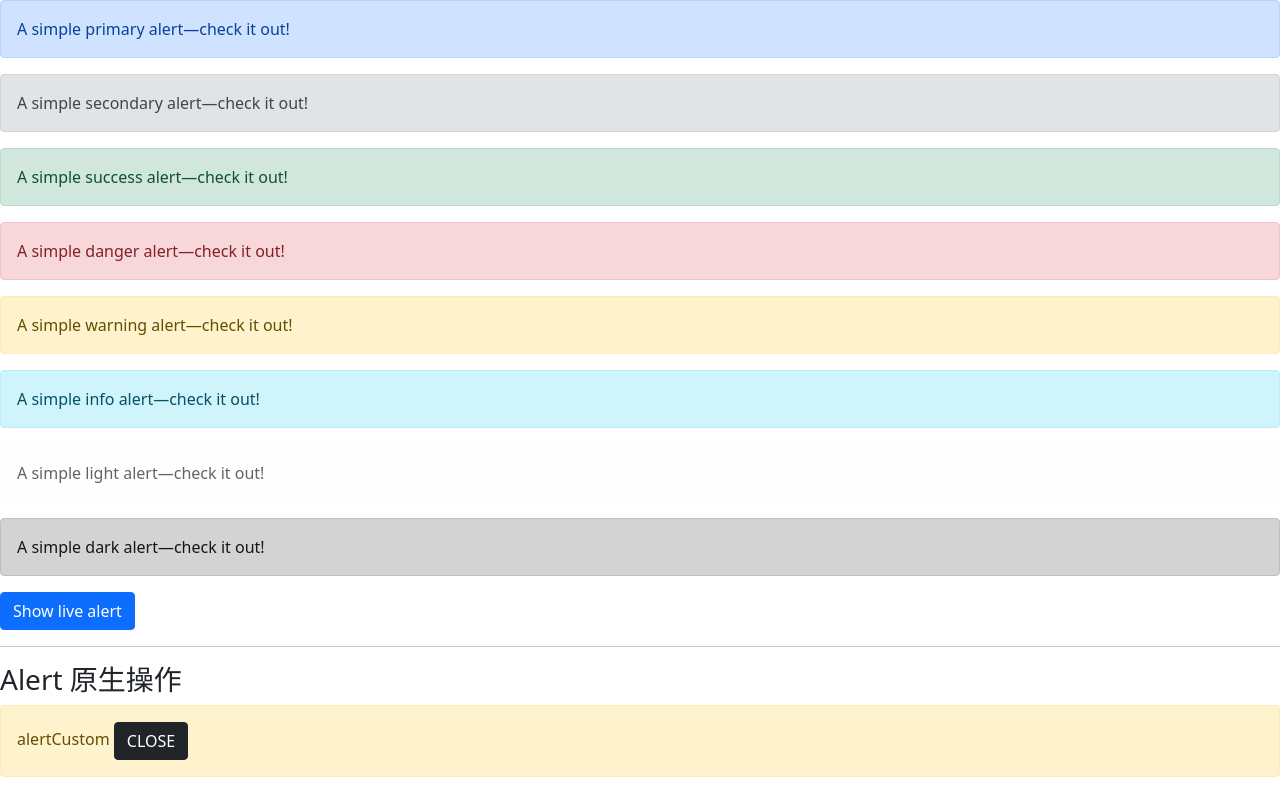
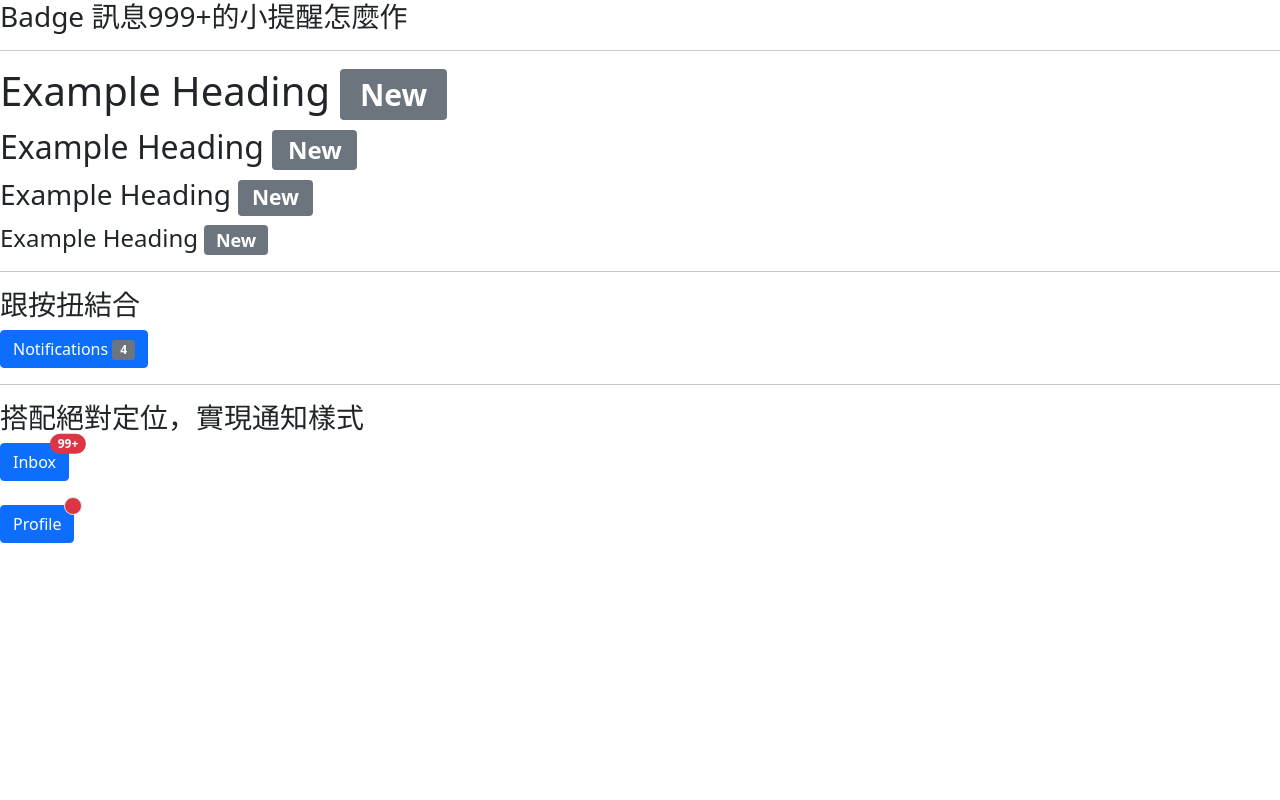
Before and after one commit to boycany/sass-practice-webpack, a website built with webpack: page src/index.html in a window 1280 px wide. Built offline with nearby package versions, Linux system fonts and the light colour scheme.

Commit message:
ch9-3 badge

```diff
--- a/src/index.html
+++ b/src/index.html
@@ -10,40 +10,49 @@
 </head>
 
 <body>
-    <div class="alert alert-primary" role="alert">
-        A simple primary alert—check it out!
-    </div>
-    <div class="alert alert-secondary" role="alert">
-        A simple secondary alert—check it out!
-    </div>
-    <div class="alert alert-success" role="alert">
-        A simple success alert—check it out!
-    </div>
-    <div class="alert alert-danger" role="alert">
-        A simple danger alert—check it out!
-    </div>
-    <div class="alert alert-warning" role="alert">
-        A simple warning alert—check it out!
-    </div>
-    <div class="alert alert-info" role="alert">
-        A simple info alert—check it out!
-    </div>
-    <div class="alert alert-light" role="alert">
-        A simple light alert—check it out!
-    </div>
-    <div class="alert alert-dark" role="alert">
-        A simple dark alert—check it out!
-    </div>
-    <div id="liveAlertPlaceholder"></div>
-    <button type="button" class="btn btn-primary" id="liveAlertBtn">Show live alert</button>
-
+    <h3>Badge 訊息999+的小提醒怎麼作</h3>
     <hr>
-    <h3>Alert 原生操作</h3>
-    <div id="alertCustom" class="alert alert-warning" role="alert">
-        alertCustom
-        <button id="alertCustomBtn" class="btn btn-dark">CLOSE</button>
-    </div>
-
+    <h1>Example Heading <span class="badge bg-secondary">New</span></h1>
+    <h2>Example Heading <span class="badge bg-secondary">New</span></h2>
+    <h3>Example Heading <span class="badge bg-secondary">New</span></h3>
+    <h4>Example Heading <span class="badge bg-secondary">New</span></h4>
+    <hr>
+    <h3>跟按扭結合</h3>
+    <button type="button" class="btn btn-primary">
+        Notifications
+        <span class="badge bg-secondary">4</span>
+    </button>
+    <hr>
+    <h3>搭配絕對定位，實現通知樣式</h3>
+    <button type="button" class="btn btn-primary position-relative">
+        Inbox
+        <span class="
+            position-absolute
+            top-0
+            start-100
+            translate-middle
+            badge
+            rounded-pill
+            bg-danger
+            text-white">99+
+            <span class="visually-hidden">unread messages</span>
+        </span>
+    </button>
+    <br>
+    <br>
+    <button type="button" class="btn btn-primary position-relative">
+        Profile
+        <span class="
+            position-absolute
+            top-0
+            start-100
+            translate-middle
+            rounded-circle
+            bg-danger
+            p-2
+            border
+        "><span class="visually-hidden"></span></span>
+    </button>
     <script src="./index.js"></script>
 </body>
 
--- a/src/index.js
+++ b/src/index.js
@@ -3,48 +3,48 @@ import "bootstrap/js/dist/collapse"; //引用 手風琴 摺疊效果
 // import "bootstrap/js/dist/alert";
 import Alert from "bootstrap/js/dist/alert"; //引用 alert 效果的 close功能
 
-function alertHandler() {
-  //custom alert
-  const alertCustomDiv = document.getElementById("alertCustom");
-  document.getElementById("alertCustomBtn").addEventListener("click", () => {
-    const alertCustom = new Alert(alertCustomDiv); //用這樣的方式僅引入 Alert 的部分，效能較好
-    alertCustom.close(); // close() 來自 bootstrap.Alert
-  });
+// function alertHandler() {
+//   //custom alert
+//   const alertCustomDiv = document.getElementById("alertCustom");
+//   document.getElementById("alertCustomBtn").addEventListener("click", () => {
+//     const alertCustom = new Alert(alertCustomDiv); //用這樣的方式僅引入 Alert 的部分，效能較好
+//     alertCustom.close(); // close() 來自 bootstrap.Alert
+//   });
 
-  //當關閉 alert 之後還想要有其他操作的話
-  alertCustomDiv.addEventListener("closed.bs.alert", function () {
-    console.log("closed....");
-  });
+//   //當關閉 alert 之後還想要有其他操作的話
+//   alertCustomDiv.addEventListener("closed.bs.alert", function () {
+//     console.log("closed....");
+//   });
 
-  //
-  const alertPlaceholder = document.getElementById("liveAlertPlaceholder");
-  const alertTrigger = document.getElementById("liveAlertBtn");
+//   //
+//   const alertPlaceholder = document.getElementById("liveAlertPlaceholder");
+//   const alertTrigger = document.getElementById("liveAlertBtn");
 
-  function alert(message, type) {
-    const wrapper = document.createElement("div");
-    wrapper.innerHTML =
-      '<div class="alert alert-' +
-      type +
-      ' alert-dismissible" role="alert">' +
-      message +
-      ' <button type="button" class="btn-close" data-bs-dismiss="alert" aria-label="Close"></button>';
+//   function alert(message, type) {
+//     const wrapper = document.createElement("div");
+//     wrapper.innerHTML =
+//       '<div class="alert alert-' +
+//       type +
+//       ' alert-dismissible" role="alert">' +
+//       message +
+//       ' <button type="button" class="btn-close" data-bs-dismiss="alert" aria-label="Close"></button>';
 
-    alertPlaceholder.append(wrapper);
-  }
+//     alertPlaceholder.append(wrapper);
+//   }
 
-  if (alertTrigger) {
-    alertTrigger.addEventListener("click", function () {
-      alert(
-        `<svg xmlns="http://www.w3.org/2000/svg" width="16" height="16" fill="currentColor" class="bi bi-activity me-2" viewBox="0 0 16 16">
-  <path fill-rule="evenodd" d="M6 2a.5.5 0 0 1 .47.33L10 12.036l1.53-4.208A.5.5 0 0 1 12 7.5h3.5a.5.5 0 0 1 0 1h-3.15l-1.88 5.17a.5.5 0 0 1-.94 0L6 3.964 4.47 8.171A.5.5 0 0 1 4 8.5H.5a.5.5 0 0 1 0-1h3.15l1.88-5.17A.5.5 0 0 1 6 2Z"/>
-</svg>Nice, you trigged this <a href="#" class="alert-link"> alert message!</a>`,
-        "danger"
-      );
-    });
-  }
-}
+//   if (alertTrigger) {
+//     alertTrigger.addEventListener("click", function () {
+//       alert(
+//         `<svg xmlns="http://www.w3.org/2000/svg" width="16" height="16" fill="currentColor" class="bi bi-activity me-2" viewBox="0 0 16 16">
+//   <path fill-rule="evenodd" d="M6 2a.5.5 0 0 1 .47.33L10 12.036l1.53-4.208A.5.5 0 0 1 12 7.5h3.5a.5.5 0 0 1 0 1h-3.15l-1.88 5.17a.5.5 0 0 1-.94 0L6 3.964 4.47 8.171A.5.5 0 0 1 4 8.5H.5a.5.5 0 0 1 0-1h3.15l1.88-5.17A.5.5 0 0 1 6 2Z"/>
+// </svg>Nice, you trigged this <a href="#" class="alert-link"> alert message!</a>`,
+//         "danger"
+//       );
+//     });
+//   }
+// }
 
-alertHandler();
+// alertHandler();
 
 // var alertList = document.querySelectorAll(".alert");
 // var alerts = [].slice.call(alertList).map(function (element) {
```
